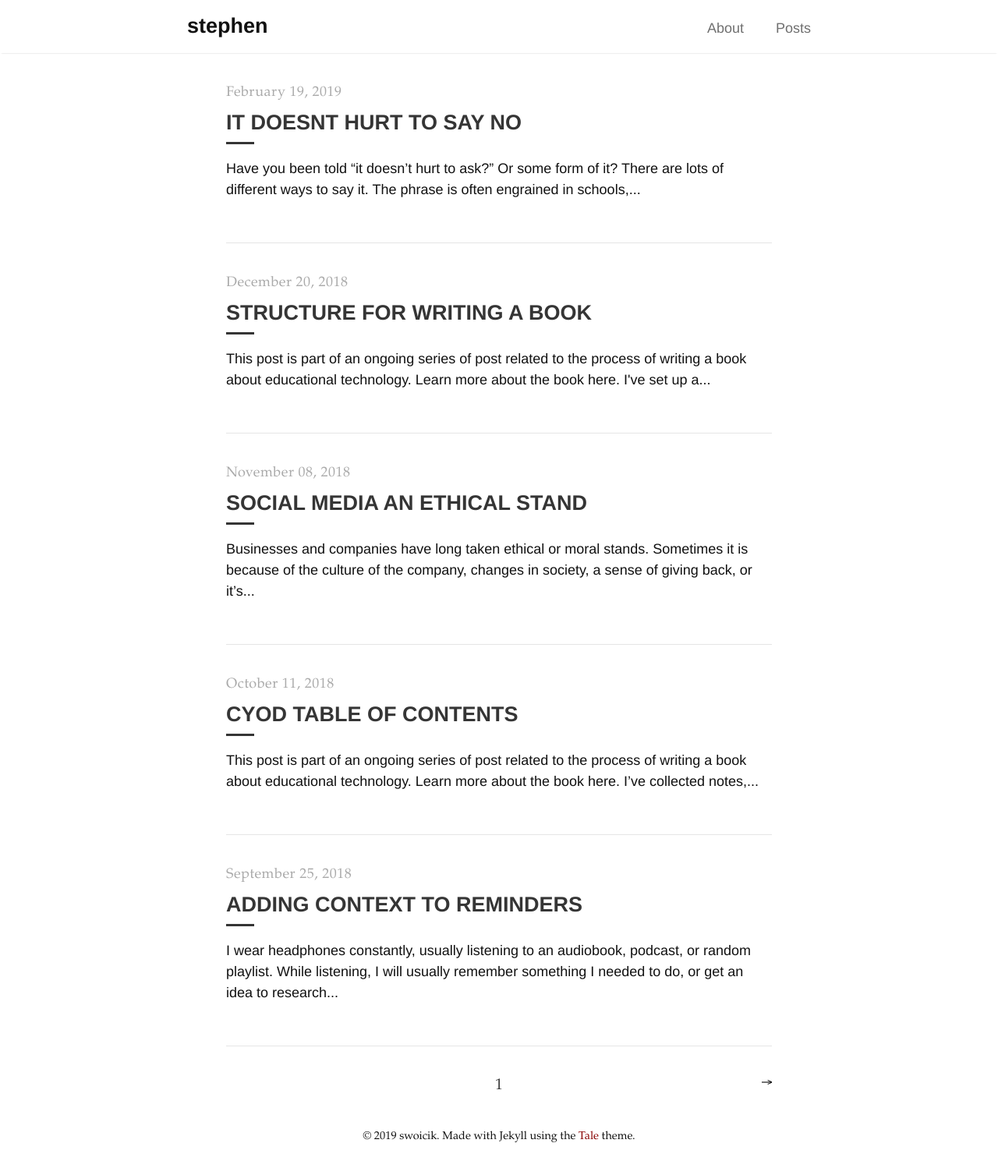
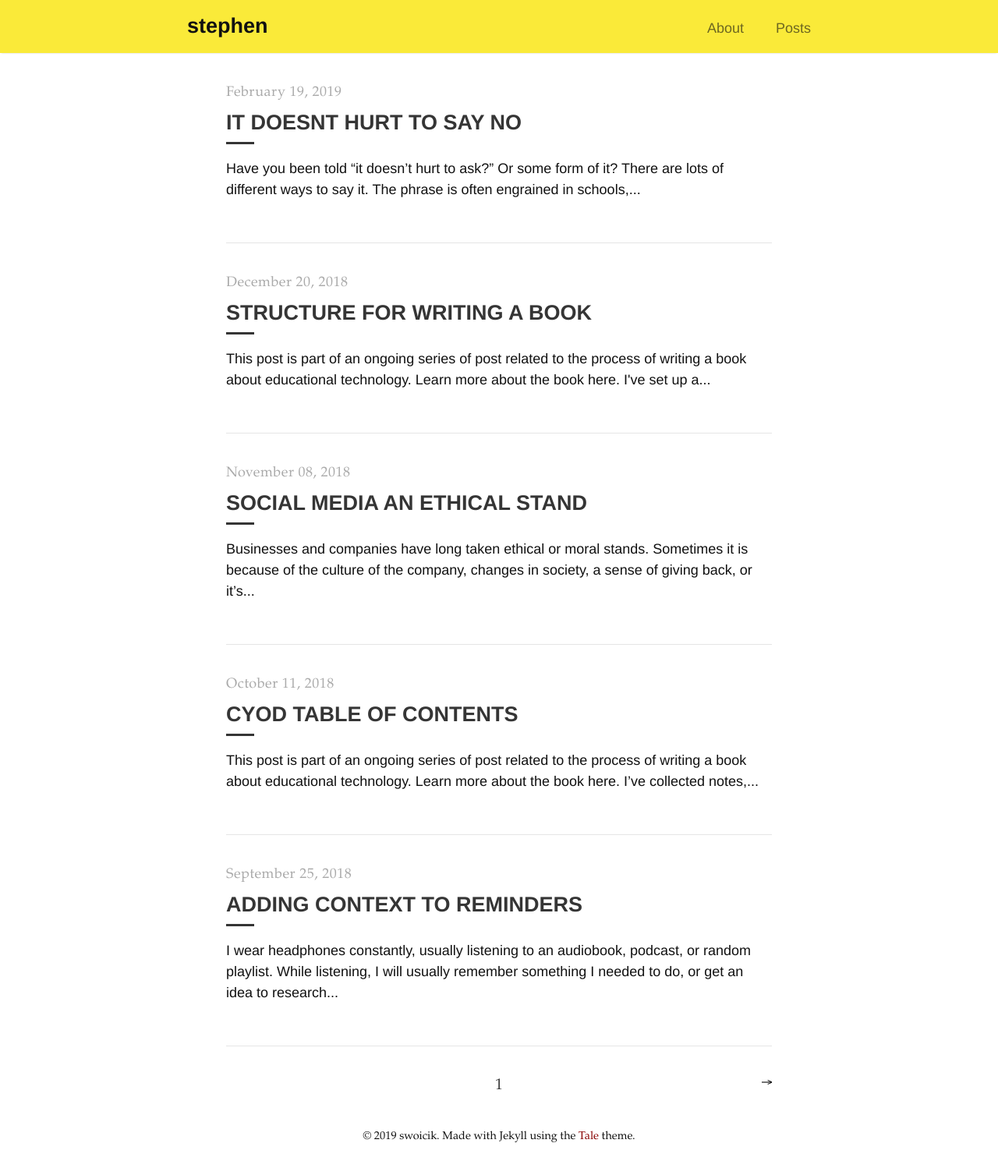
Before and after one commit to swoicik/swoicik.github.io, a Jekyll site: the page built from index.html, in a window 1280 px wide. Shown: the whole page at 78% size. Built offline with Jekyll 4.4.1, drawn with Linux system fonts in a browser that asks for light colours; the list of posts is cut into pages by our own code.

Commit message:
updated header

```diff
--- a/_sass/tale/_layout.scss
+++ b/_sass/tale/_layout.scss
@@ -22,6 +22,8 @@ main {
 .nav {
   box-shadow: 0 2px 2px -2px $shadow-color;
   overflow: auto;
+  background: #faea39;
+  boarder-bottom: 2px solid #000;
 
   &-container {
     margin: 1rem auto;
```
